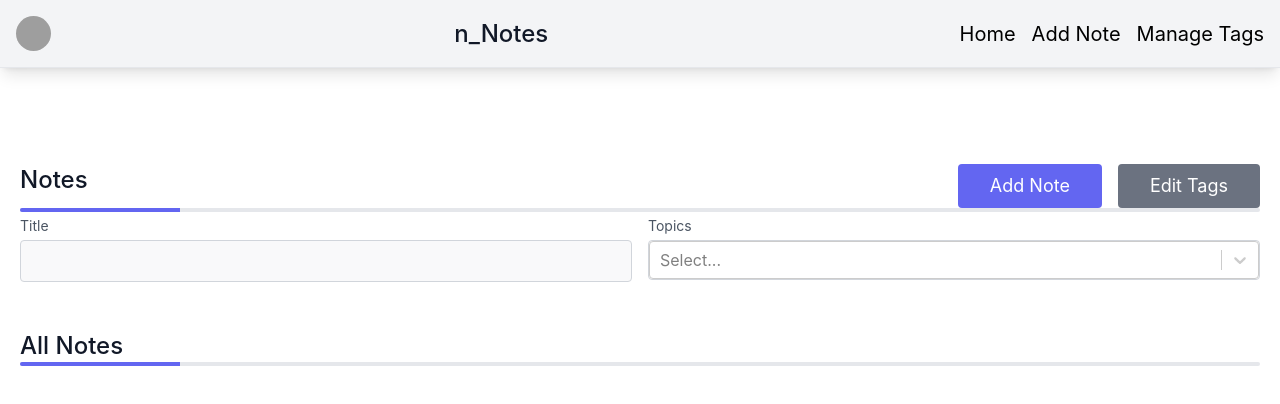
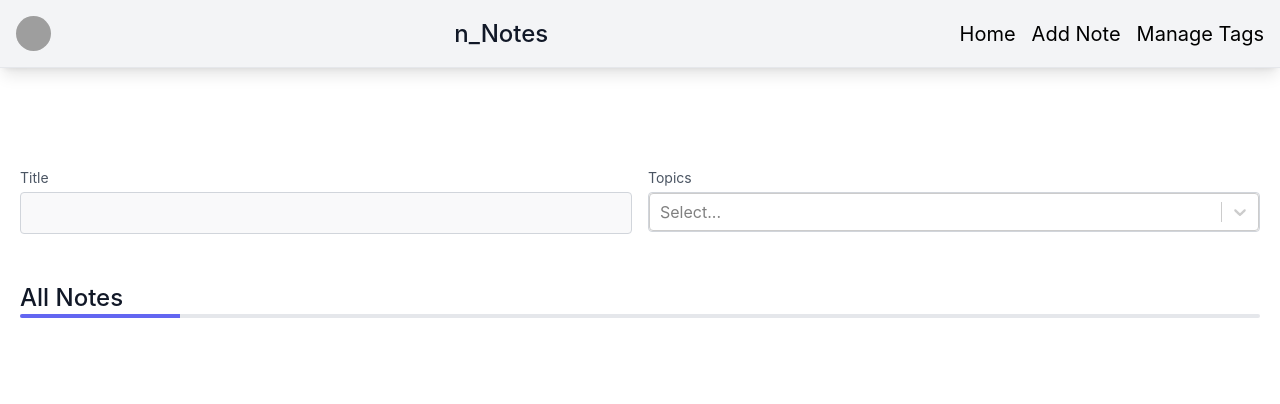
Before and after one commit to num-js/nNotes-FrontEnd, a React (Create React App) app: page / in a window 1280 px wide. Shown: the top 404 px of the page. Built offline with nearby package versions, Linux system fonts and the light colour scheme; grey boxes are pictures that could not be loaded.

Commit message:
removed previous header

```diff
--- a/src/pages/Home.tsx
+++ b/src/pages/Home.tsx
@@ -35,21 +35,6 @@ const Home = ({ availableTags, notes }: HomeProps) => {
         <>
             <section className="relative text-gray-600 body-font">
                 <div className="container px-5 py-24 mx-auto">
-                    <div className="flex flex-col">
-                        <div className="flex justify-between">
-                            <h1 className="mb-2 text-2xl font-medium text-gray-900 title-font sm:mb-0">Notes</h1>
-                            <div className="flex">
-                                <Link to="/new-note">
-                                    <button type="submit" className="px-8 py-2 mr-4 text-lg text-white bg-indigo-500 border-0 rounded focus:outline-none hover:bg-indigo-600">Add Note</button>
-                                </Link>
-                                <button className="px-8 py-2 text-lg text-white bg-gray-500 border-0 rounded focus:outline-none hover:bg-gray-600"
-                                >Edit Tags</button>
-                            </div>
-                        </div>
-                        <div className="h-1 overflow-hidden bg-gray-200 rounded">
-                            <div className="w-40 h-full bg-indigo-500"></div>
-                        </div>
-                    </div>
 
                     <div>
                         <div className="mx-auto">
```
